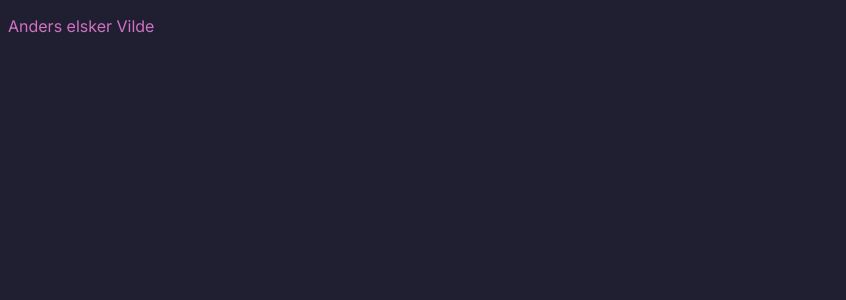
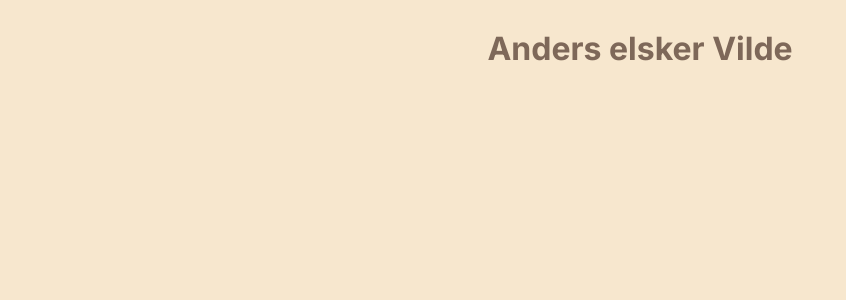
Before and after one commit to AndersAarsaether/Nexus, a Next.js app: page /dates in a window 1280 px wide. Shown: the top 300 px of the page, without its empty margins (0-846 px from the left). Built offline with nearby package versions, Linux system fonts and the light colour scheme.

Commit message:
beige mode!

```diff
--- a/src/app/dates/page.module.css
+++ b/src/app/dates/page.module.css
@@ -1,3 +1,11 @@
+.container {
+  display: flex;
+  flex-direction: column;
+  align-items: center;
+  width: 100%;
+  height: 100%;
+}
+
 .lovetext {
-  color: rgb(209, 113, 193);
+  color: #7E6859;
 }
--- a/src/app/dates/page.tsx
+++ b/src/app/dates/page.tsx
@@ -1,5 +1,9 @@
 import styles from "./page.module.css"
 
 export default function DateNights(){
-  return <p className={styles.lovetext}>Anders elsker Vilde</p>
+  return (
+    <div className={styles.container}>
+      <h1 className={styles.lovetext}>Anders elsker Vilde</h1>
+    </div>
+  );
 }
--- a/src/app/globals.css
+++ b/src/app/globals.css
@@ -1,5 +1,13 @@
-html {
-  background-color: #1F1F31;
+@media (prefers-color-scheme: dark) {
+  html {
+    background-color: #1F1F31;
+  }
+}
+
+@media (prefers-color-scheme: light) {
+  html {
+    background-color: #F7E7CE;
+  }
 }
 
 * {
```
